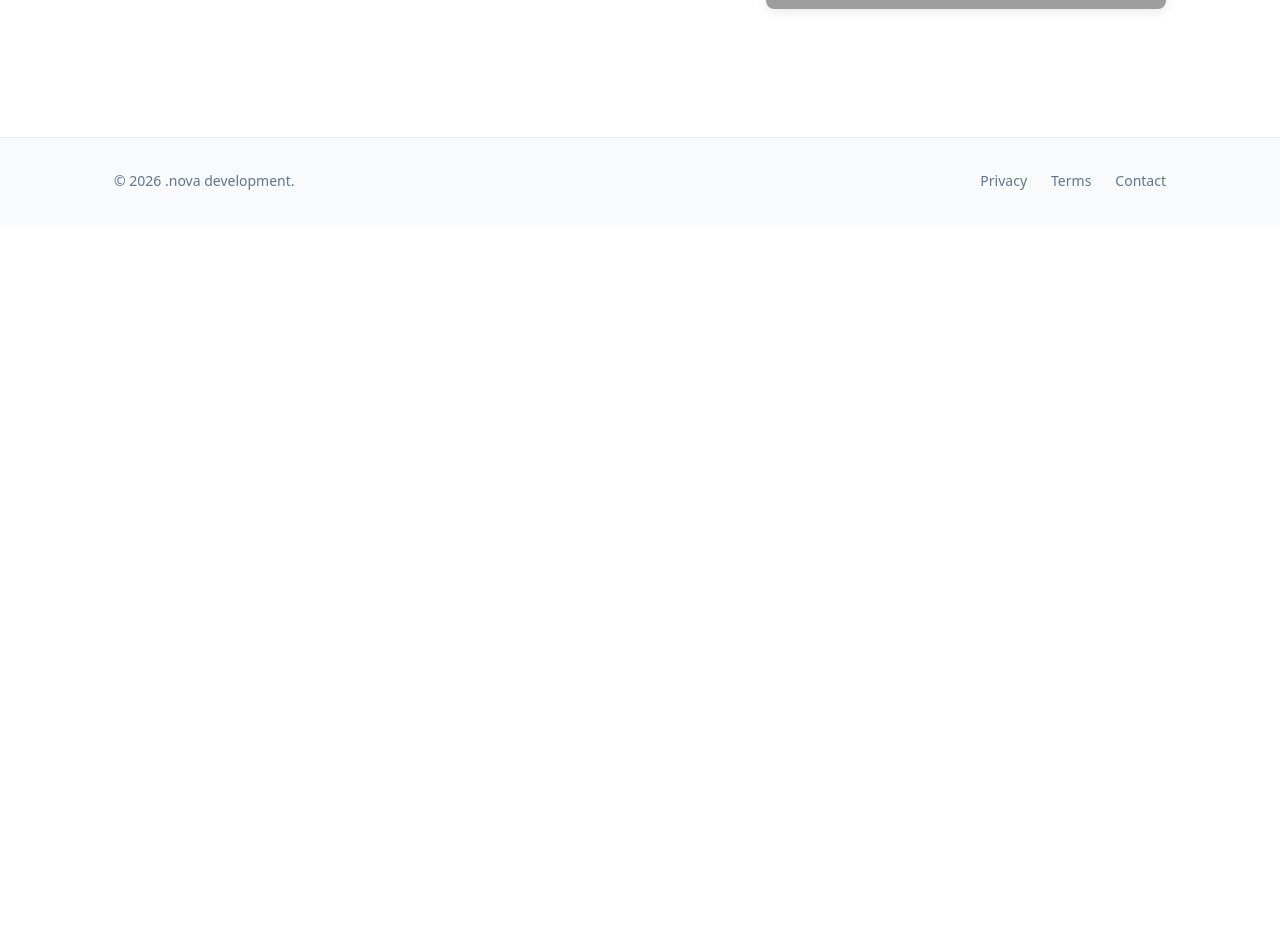
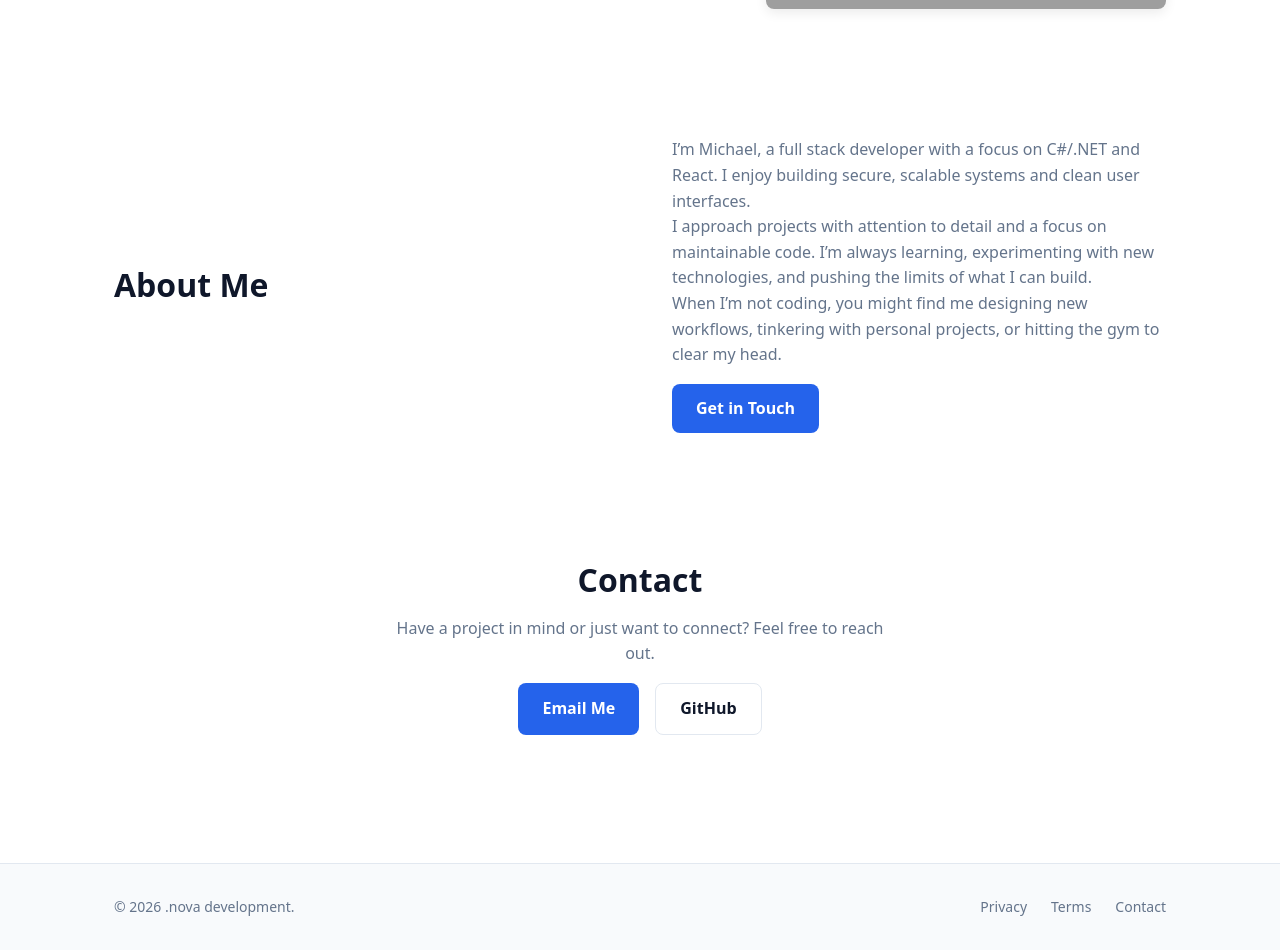
Before and after one commit to MikeReyes102/dev-portfolio, a React (Vite) app: page / in a window 1280 px wide. Shown: the part 1436-2386 px from the top of the page. Before the commit the page ends 1661 px from the top, so only its background shows below. Built offline with nearby package versions, Linux system fonts and the light colour scheme; grey boxes are pictures that could not be loaded.

Commit message:
baseline content, styles, and layout in place. working navigation next

```diff
--- a/index.html
+++ b/index.html
@@ -3,7 +3,7 @@
   <head>
     <meta charset="UTF-8" />
     <meta name="viewport" content="width=device-width, initial-scale=1.0" />
-    <title>Landing Page Template</title>
+    <title>.nova dev</title>
   </head>
   <body>
     <div id="root"></div>
--- a/src/App.jsx
+++ b/src/App.jsx
@@ -1,7 +1,13 @@
+import { useState } from "react"
+
+// Importing components
 import Navbar from "./components/layout/Navbar"
 import Hero from "./components/sections/Hero"
 import Footer from "./components/layout/Footer"
 import Projects from "./components/sections/Projects"
+import About from "./components/sections/About"
+import Contact from "./components/sections/Contact"
+
 
 function App() {
   return (
@@ -11,6 +17,8 @@ function App() {
       <main className="main">
         <Hero />
         <Projects />
+        <About />
+        <Contact />
       </main>
 
       <Footer />
--- a/src/components/sections/About.jsx
+++ b/src/components/sections/About.jsx
@@ -0,0 +1,34 @@
+import '../../styles/About.css';
+
+const About = () => {
+    return (
+
+        <section id="about" className="section">
+            <div className="container about-container">
+                <h2>About Me</h2>
+
+                <div className="about-content">
+                    <p>
+                        I’m Michael, a full stack developer with a focus on C#/.NET and React.
+                        I enjoy building secure, scalable systems and clean user interfaces.
+                    </p>
+
+                    <p>
+                        I approach projects with attention to detail and a focus on maintainable
+                        code. I’m always learning, experimenting with new technologies, and
+                        pushing the limits of what I can build.
+                    </p>
+
+                    <p>
+                        When I’m not coding, you might find me designing new workflows, tinkering
+                        with personal projects, or hitting the gym to clear my head.
+                    </p>
+
+                    <a href="#contact" className="btn btn-primary">Get in Touch</a>
+                </div>
+            </div>
+        </section>
+    )
+}
+
+export default About;
--- a/src/components/sections/Contact.jsx
+++ b/src/components/sections/Contact.jsx
@@ -0,0 +1,34 @@
+import '../../styles/Contact.css';
+
+const Contact = () => {
+  return (
+    <section id="contact" className="section">
+      <div className="container contact-container">
+        <h2>Contact</h2>
+
+        <p className="contact-subtext">
+          Have a project in mind or just want to connect? Feel free to reach out.
+        </p>
+
+        <div className="contact-actions">
+          <a
+            href="mailto:youremail@example.com"
+            className="btn btn-primary"
+          >
+            Email Me
+          </a>
+
+          <a
+            href="https://github.com/yourusername"
+            target="_blank"
+            className="btn btn-outline"
+          >
+            GitHub
+          </a>
+        </div>
+      </div>
+    </section>
+  )
+}
+
+export default Contact
--- /dev/null
+++ b/src/styles/About.css
@@ -0,0 +1,16 @@
+/* About Page Styles */
+
+.about-container {
+  display: grid;
+  grid-template-columns: 1fr 1fr;
+  gap: var(--space-8);
+  align-items: center;
+}
+
+.about-content {
+  max-width: 600px;
+}
+
+.about-content a.btn {
+  margin-top: var(--space-4);
+}
--- /dev/null
+++ b/src/styles/Contact.css
@@ -0,0 +1,20 @@
+/* Contact Page Styles */
+
+.contact-container {
+  text-align: center;
+  display: flex;
+  flex-direction: column;
+  align-items: center;
+  gap: var(--space-4);
+}
+
+.contact-subtext {
+  max-width: 500px;
+}
+
+.contact-actions {
+  display: flex;
+  gap: var(--space-4);
+  flex-wrap: wrap;
+  justify-content: center;
+}
```
